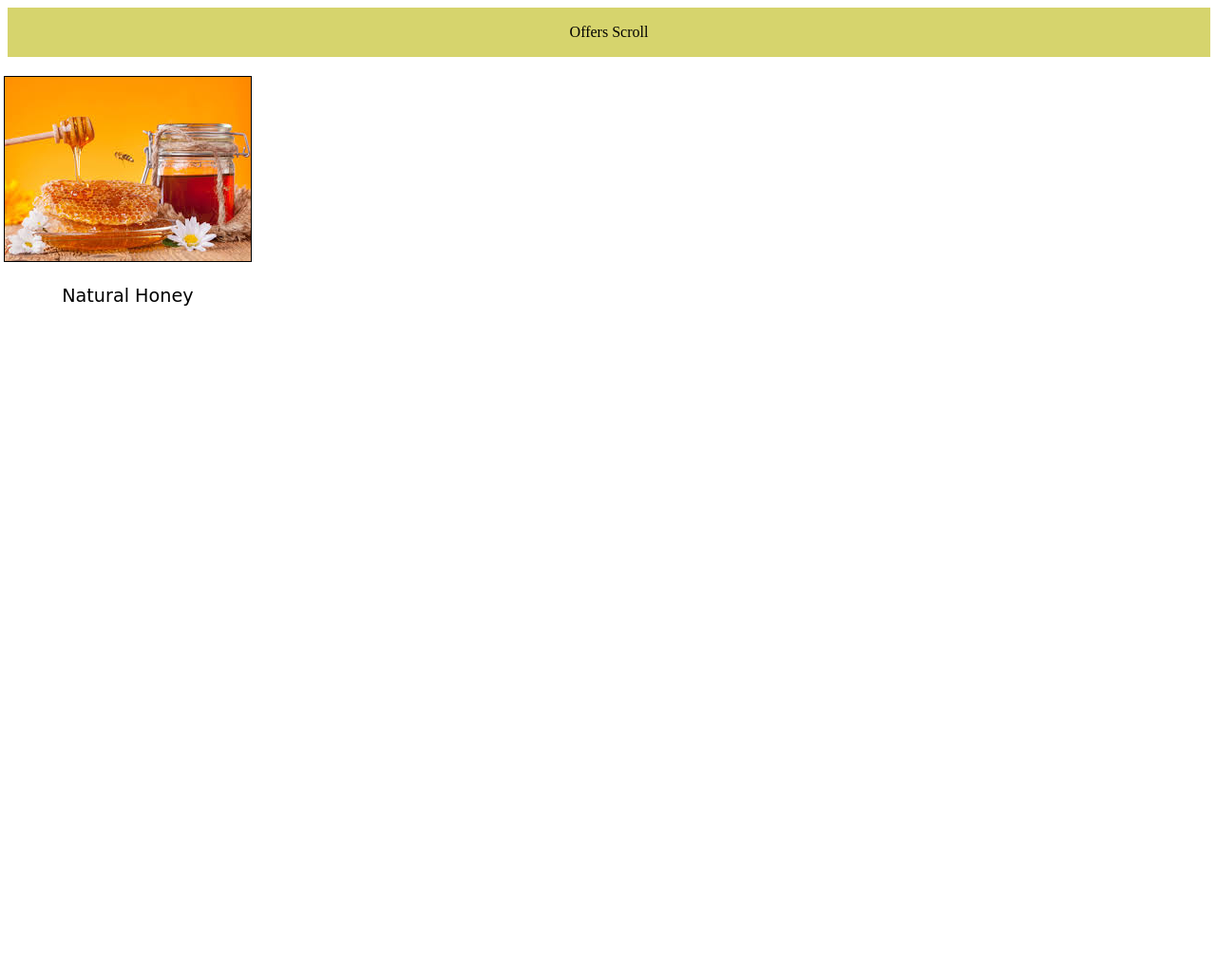
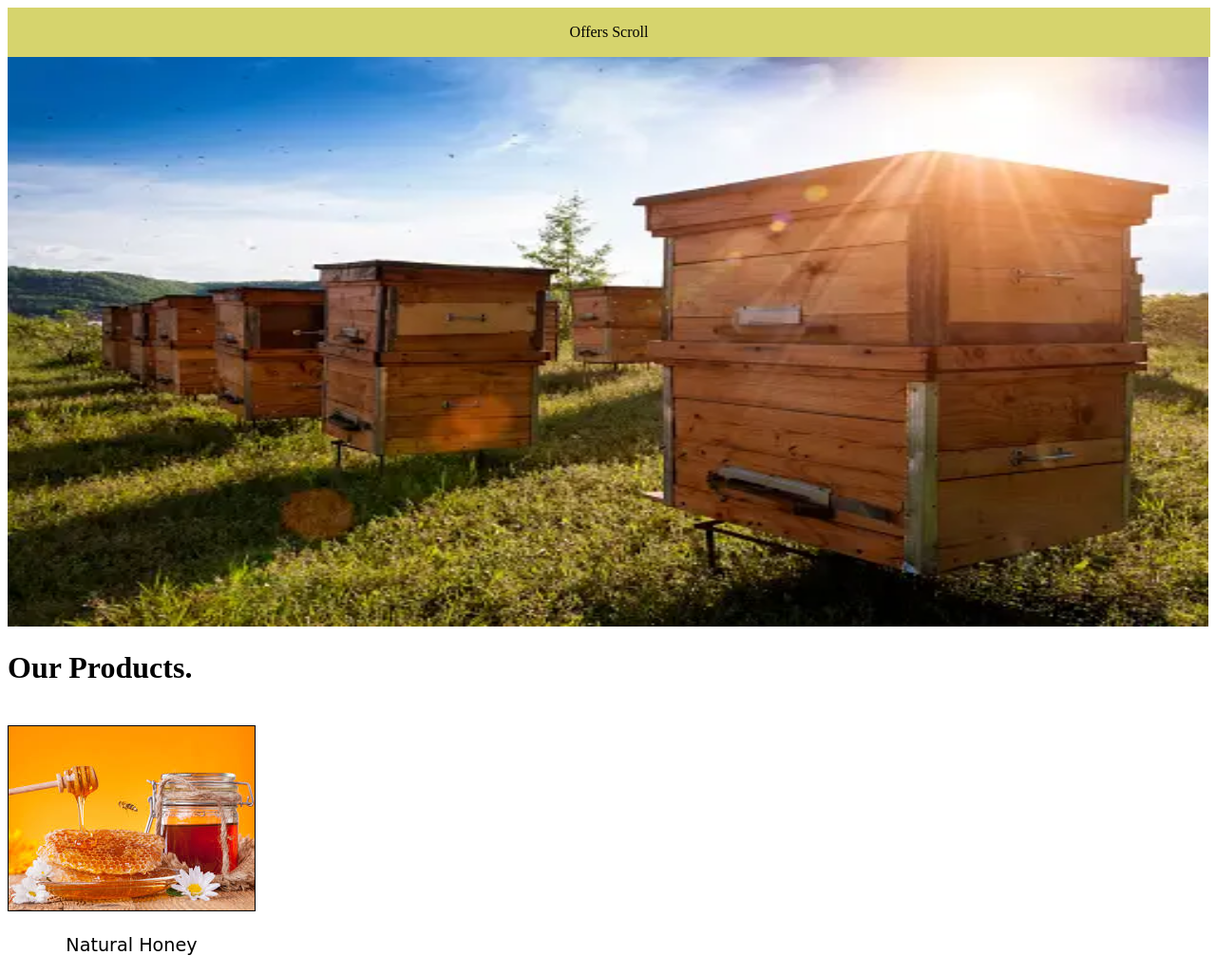
Before and after one commit to rajdandu/FarmFire, a plain HTML site: page index.html in a window 1280 px wide. Shown: the whole page at 95% size. Before the commit the page ends 800 px from the top, so only its background shows below. Drawn offline with Linux system fonts and the light colour scheme.

Commit message:
Add files via upload

```diff
--- a/index.html
+++ b/index.html
@@ -10,6 +10,13 @@
 
 <body>
     <div id="top"><P>Offers Scroll</P></div>
+    <div class="logo"></div>
+    <div class="middle">
+        <img src="./honey forming.webp" height="600px" width="100%" alt="farm land">
+    </div>
+    <div Class="Products"><h1>Our Products.</h1>
+
+    </div>
     <div class="honey">
         <img id="honey-img" src="./Honey.jpg"/>
         <p> Natural Honey</p>
--- a/style.css
+++ b/style.css
@@ -4,14 +4,16 @@
     background-color: #D6D46D;
     padding: 1px;
     text-align: center;
+    position: relative
 }
 .honey{
     margin-top: 20px;
-    margin-left: -80%;
     color: black;
     text-align: center;
     font-size: larger;
     font-family: cursive;
+    position: absolute;
+
 }
 #honey-img{
     border: 1px solid black;
```
Also changed, not shown: honey forming.webp (added).
